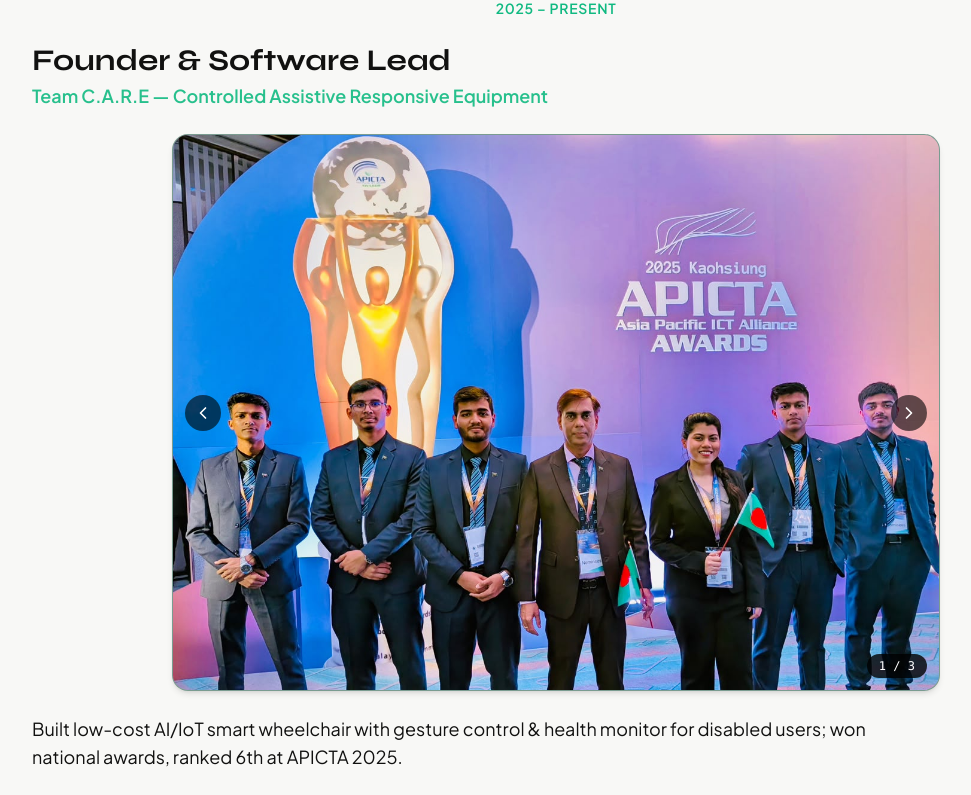
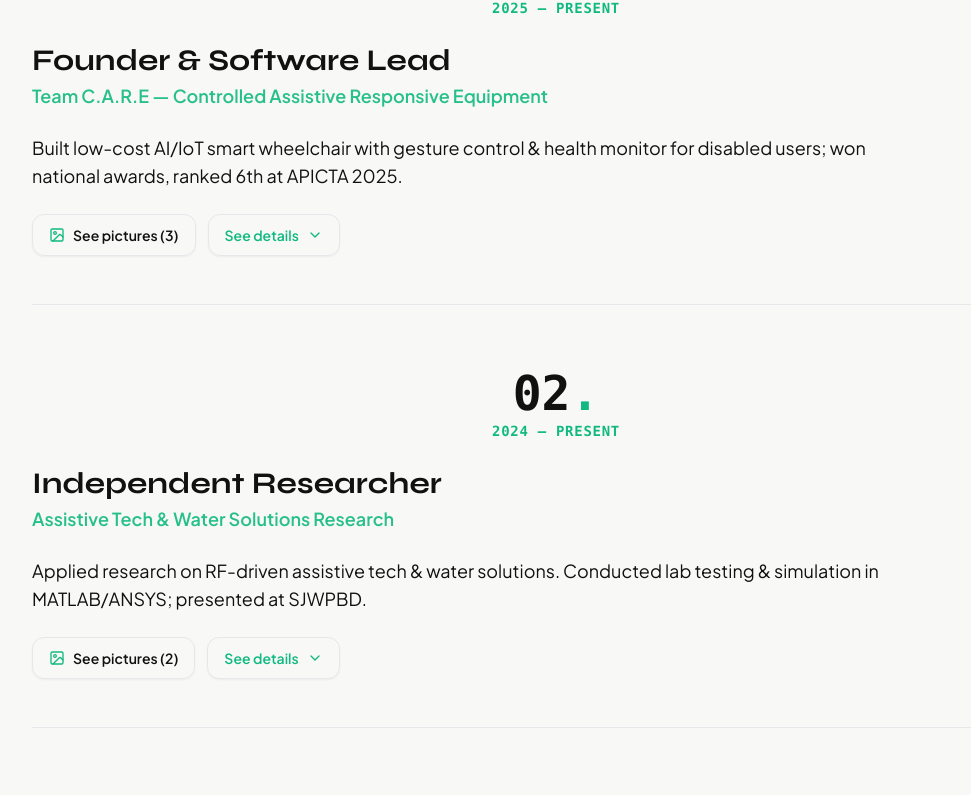
Before and after one commit to debojitsahajit09/my-portfolio, a Next.js app in the folder extracted/: page /experience in a window 1280 px wide. Shown: the part 552-1347 px from the top of the page, without its empty margins (84-1055 px from the left). Built offline with nearby package versions, Linux system fonts and the light colour scheme.

Commit message:
Refactor image handling and update UI components

```diff
--- a/extracted/app/experience/page.tsx
+++ b/extracted/app/experience/page.tsx
@@ -7,7 +7,9 @@ import {
   ChevronRight,
   ChevronDown,
   ChevronUp,
-  ExternalLink
+  ExternalLink,
+  Image as ImageIcon,
+  X
 } from "lucide-react";
 
 interface ExperienceItem {
@@ -24,29 +26,33 @@ interface ExperienceItem {
 
 export default function Experience() {
   const [expanded, setExpanded] = useState<{ [key: number]: boolean }>({});
-  const [imageIndices, setImageIndices] = useState<{ [key: number]: number }>({});
+  const [activeGalleryIndex, setActiveGalleryIndex] = useState<number | null>(null);
+  const [currentImageIndex, setCurrentImageIndex] = useState<number>(0);
 
   const toggleDetails = (index: number) => {
     setExpanded((prev) => ({ ...prev, [index]: !prev[index] }));
   };
 
-  const nextImage = (expIndex: number, maxImages: number) => {
-    setImageIndices((prev) => ({
-      ...prev,
-      [expIndex]: ((prev[expIndex] || 0) + 1) % maxImages,
-    }));
+  const openGallery = (expIndex: number) => {
+    setActiveGalleryIndex(expIndex);
+    setCurrentImageIndex(0);
   };
 
-  const prevImage = (expIndex: number, maxImages: number) => {
-    setImageIndices((prev) => ({
-      ...prev,
-      [expIndex]: ((prev[expIndex] || 0) - 1 + maxImages) % maxImages,
-    }));
+  const closeGallery = () => {
+    setActiveGalleryIndex(null);
+    setCurrentImageIndex(0);
+  };
+
+  const nextImage = (maxImages: number) => {
+    setCurrentImageIndex((prev) => (prev + 1) % maxImages);
+  };
+
+  const prevImage = (maxImages: number) => {
+    setCurrentImageIndex((prev) => (prev - 1 + maxImages) % maxImages);
   };
 
   const experiences = (site.experience || []) as ExperienceItem[];
 
-  // Helper function to count items based on category
   const getCategoryCount = (label: string) => {
     const count = experiences.filter((e) =>
       e.category?.toLowerCase() === label.toLowerCase() ||
@@ -55,7 +61,6 @@ export default function Experience() {
     return count > 0 ? String(count).padStart(2, "0") : "01";
   };
 
-  // Top summary categories with counts (Icons removed)
   const categories = [
     { label: "Community Work", count: getCategoryCount("Community Work") },
     { label: "Volunteer", count: getCategoryCount("Volunteer") },
@@ -77,7 +82,7 @@ export default function Experience() {
           </h1>
         </div>
 
-        {/* 4 Compact Category Cards Grid (Centered text & count, no icons) */}
+        {/* 4 Compact Category Cards Grid */}
         <div className="w-full mb-12">
           <div className="grid grid-cols-2 md:grid-cols-4 gap-3">
             {categories.map((cat, idx) => (
@@ -85,7 +90,7 @@ export default function Experience() {
                 key={idx}
                 className="py-3.5 px-3 rounded-2xl border bg-card text-card-foreground shadow-sm flex flex-col items-center justify-center gap-1 hover:border-emerald-500 transition-all"
               >
-                <span className="text-emerald-500 font-mono font-bold text-lg md:text-xl">
+                <span className="text-emerald-500 font-mono [font-feature-settings:'zero'] font-bold text-lg md:text-xl">
                   {cat.count}
                 </span>
                 <span className="font-semibold text-[11px] md:text-xs uppercase tracking-wider text-center">
@@ -96,14 +101,13 @@ export default function Experience() {
           </div>
         </div>
 
-        {/* Custom Mouse Scroll Animation (Fade up dot inside mouse) */}
+        {/* Custom Mouse Scroll Animation */}
         <div className="flex items-center justify-center my-10">
           <div className="w-6 h-10 border-2 border-emerald-500 rounded-full flex justify-center p-1 relative">
             <div className="w-1.5 h-2.5 bg-emerald-500 rounded-full animate-[fadeUp_1.5s_infinite]" />
           </div>
         </div>
 
-        {/* Tailwind Custom Keyframes Style for Bottom-to-Top Fade Animation */}
         <style jsx>{`
           @keyframes fadeUp {
             0% {
@@ -123,22 +127,21 @@ export default function Experience() {
         {/* Experience List */}
         <div className="space-y-16 mt-12">
           {experiences.map((e, i) => {
-            const currentImgIndex = imageIndices[i] || 0;
             const hasImages = e.images && e.images.length > 0;
 
             return (
               <article key={i} className="border-b pb-12 last:border-b-0">
 
-                {/* Serial matching Achievements Page style centered */}
+                {/* Serial matching Slashed/Dotted Zero font */}
                 <div className="mb-1 text-center">
-                  <span className="text-4xl md:text-5xl font-black text-foreground font-mono">
+                  <span className="text-4xl md:text-5xl font-black text-foreground font-mono [font-feature-settings:'zero']">
                     {String(i + 1).padStart(2, "0")}
                     <span className="text-emerald-500">.</span>
                   </span>
                 </div>
 
                 {/* Period Centered */}
-                <div className="text-emerald-500 font-semibold text-xs md:text-sm uppercase tracking-wider mb-6 text-center">
+                <div className="text-emerald-500 font-semibold text-xs md:text-sm uppercase tracking-wider mb-6 text-center font-mono [font-feature-settings:'zero']">
                   {e.period || "2025 – Present"}
                 </div>
 
@@ -150,65 +153,44 @@ export default function Experience() {
                   {e.org}
                 </div>
 
-                {/* Image Carousel */}
-                {hasImages && e.images && (
-                  <div className="w-full flex justify-center mb-6">
-                    <div className="relative w-full max-w-3xl aspectRatio-[16/9] overflow-hidden rounded-2xl bg-black/40 border border-emerald-500/20 shadow-md">
-                      <img
-                        src={e.images[currentImgIndex]}
-                        alt={`${e.role} showcase`}
-                        className="w-full h-full object-cover block"
-                      />
-
-                      {/* Swiper Controls */}
-                      {e.images.length > 1 && (
-                        <>
-                          <button
-                            type="button"
-                            onClick={() => prevImage(i, e.images!.length)}
-                            className="absolute left-3 top-1/2 -translate-y-1/2 bg-black/60 text-white p-2 rounded-full hover:bg-emerald-500 hover:text-black transition-all"
-                          >
-                            <ChevronLeft size={20} />
-                          </button>
-                          <button
-                            type="button"
-                            onClick={() => nextImage(i, e.images!.length)}
-                            className="absolute right-3 top-1/2 -translate-y-1/2 bg-black/60 text-white p-2 rounded-full hover:bg-emerald-500 hover:text-black transition-all"
-                          >
-                            <ChevronRight size={20} />
-                          </button>
-                          <div className="absolute bottom-3 right-3 bg-black/80 text-white text-xs px-3 py-1 rounded-full font-mono">
-                            {currentImgIndex + 1} / {e.images.length}
-                          </div>
-                        </>
-                      )}
-                    </div>
-                  </div>
-                )}
-
                 {/* Short Summary Text */}
                 <p className="text-muted-foreground text-base md:text-lg leading-relaxed mb-6 max-w-4xl">
                   {e.summary || e.text}
                 </p>
 
-                {/* Action Buttons */}
-                <div className="flex flex-wrap items-center gap-4">
+                {/* Action Buttons Container */}
+                <div className="flex flex-wrap items-center gap-3">
+
+                  {/* 1. Explore Website Button */}
                   {e.website && (
                     <a
                       href={e.website}
                       target="_blank"
                       rel="noopener noreferrer"
-                      className="px-4 py-2 rounded-lg border border-emerald-500/30 bg-emerald-500/10 text-emerald-500 hover:bg-emerald-500 hover:text-black font-medium text-sm transition-all flex items-center gap-2"
+                      className="px-4 py-2.5 rounded-xl border border-emerald-500/30 bg-emerald-500/10 text-emerald-500 hover:bg-emerald-500 hover:text-black font-semibold text-sm transition-all flex items-center gap-2 shadow-sm"
                     >
-                      Explore {e.org.split("—")[0]} <ExternalLink size={14} />
+                      Explore {e.org.split("—")[0].trim()} <ExternalLink size={15} />
                     </a>
                   )}
 
+                  {/* 2. See Pictures Button */}
+                  {hasImages && (
+                    <button
+                      type="button"
+                      onClick={() => openGallery(i)}
+                      className="px-4 py-2.5 rounded-xl border bg-card border-border hover:border-emerald-500 text-foreground hover:text-emerald-500 font-semibold text-sm transition-all flex items-center gap-2 shadow-sm"
+                    >
+                      <ImageIcon size={16} className="text-emerald-500" />
+                      See pictures ({e.images?.length})
+                    </button>
+                  )}
+
+                  {/* 3. See Details Accordion Button */}
                   {e.details && (
                     <button
                       type="button"
                       onClick={() => toggleDetails(i)}
-                      className="px-4 py-2 rounded-lg border bg-card hover:border-emerald-500 text-emerald-500 font-semibold text-sm transition-all flex items-center gap-2"
+                      className="px-4 py-2.5 rounded-xl border bg-card border-border hover:border-emerald-500 text-emerald-500 font-semibold text-sm transition-all flex items-center gap-2 shadow-sm"
                     >
                       {expanded[i] ? "Hide details" : "See details"}
                       {expanded[i] ? <ChevronUp size={16} /> : <ChevronDown size={16} />}
@@ -216,9 +198,9 @@ export default function Experience() {
                   )}
                 </div>
 
-                {/* Details Accordion Content */}
+                {/* Details Accordion Box */}
                 {expanded[i] && e.details && (
-                  <div className="mt-4 p-5 md:p-6 rounded-xl bg-card border-l-4 border-emerald-500 text-card-foreground text-sm md:text-base leading-relaxed shadow-inner">
+                  <div className="mt-6 p-5 md:p-6 rounded-2xl bg-card border-l-4 border-emerald-500 text-card-foreground text-sm md:text-base leading-relaxed shadow-inner animate-in fade-in duration-200">
                     {e.details}
                   </div>
                 )}
@@ -229,6 +211,56 @@ export default function Experience() {
         </div>
 
       </div>
+
+      {/* Picture Gallery Lightbox Modal */}
+      {activeGalleryIndex !== null && experiences[activeGalleryIndex]?.images && (
+        <div className="fixed inset-0 z-50 bg-black/90 backdrop-blur-md flex flex-col items-center justify-center p-4">
+
+          {/* Close Button */}
+          <button
+            type="button"
+            onClick={closeGallery}
+            className="absolute top-5 right-5 text-white/70 hover:text-white bg-white/10 hover:bg-white/20 p-2.5 rounded-full transition-all"
+          >
+            <X size={24} />
+          </button>
+
+          {/* Main Image View */}
+          <div className="relative w-full max-w-4xl max-h-[75vh] flex items-center justify-center">
+            <img
+              src={experiences[activeGalleryIndex].images![currentImageIndex]}
+              alt="Showcase picture"
+              className="max-w-full max-h-[75vh] object-contain rounded-xl shadow-2xl border border-white/10"
+            />
+
+            {/* Carousel Prev/Next Buttons */}
+            {experiences[activeGalleryIndex].images!.length > 1 && (
+              <>
+                <button
+                  type="button"
+                  onClick={() => prevImage(experiences[activeGalleryIndex].images!.length)}
+                  className="absolute left-2 md:left-4 bg-black/60 hover:bg-emerald-500 text-white hover:text-black p-3 rounded-full transition-all"
+                >
+                  <ChevronLeft size={24} />
+                </button>
+                <button
+                  type="button"
+                  onClick={() => nextImage(experiences[activeGalleryIndex].images!.length)}
+                  className="absolute right-2 md:right-4 bg-black/60 hover:bg-emerald-500 text-white hover:text-black p-3 rounded-full transition-all"
+                >
+                  <ChevronRight size={24} />
+                </button>
+              </>
+            )}
+          </div>
+
+          {/* Bottom Counter Indicator */}
+          <div className="mt-4 text-white/80 font-mono text-sm bg-white/10 px-4 py-1.5 rounded-full [font-feature-settings:'zero']">
+            {currentImageIndex + 1} / {experiences[activeGalleryIndex].images!.length}
+          </div>
+        </div>
+      )}
+
     </main>
   );
 }
```
